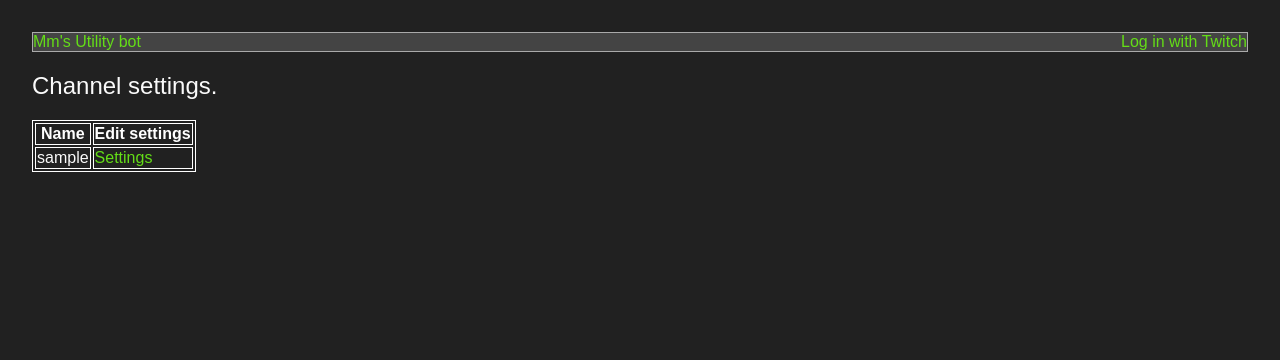
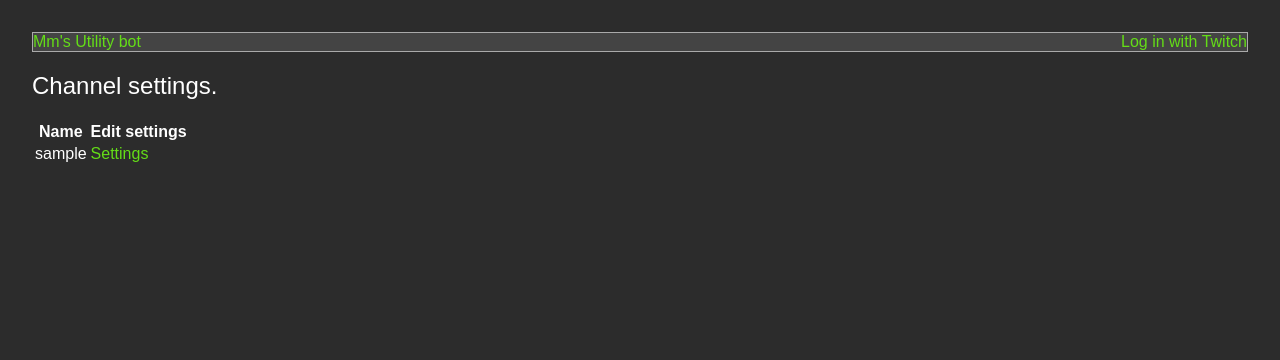
Before and after one commit to Mm2PL/MmsUtilityBot, a Flask app: template web/templates/channels_list.html in a window 1280 px wide. Shown: the top 360 px of the page. Run offline with Flask 2, Linux system fonts and the light colour scheme; the template is opened without the code that fills it: most values are stand-ins (such as "Sample title", 1, 10 or a date in 2020); parts of the project's set-up code (start-up, migrations or seed data) failed here and were passed over.

Commit message:
css is a nightmare you know?

```diff
--- a/web/static/global.css
+++ b/web/static/global.css
@@ -16,6 +16,18 @@
  * along with this program.  If not, see <https://www.gnu.org/licenses/>.
  */
 
+
+/*region Variables*/
+:root {
+    --highlight-color: #64DD17;
+    /*--background-color: #2C2C2C;*/
+    --background-color: #2C2C2C;
+    --foreground-color: #FFFFFF;
+}
+
+/*endregion*/
+
+/*region Font definitions*/
 @font-face {
     font-family: 'Fira Code';
     src: url(/static/FiraCode-Retina.woff2), url(/static/FiraCode-Regular.woff2);
@@ -26,20 +38,14 @@
     src: url(/static/FiraCode-VF.woff2);
 }
 
+/*endregion*/
+
+/*region Apply Fonts*/
 *,
 ::before,
 ::after {
     box-sizing: border-box;
     -webkit-font-smoothing: antialiased;
-}
-
-:focus {
-    outline: none;
-}
-
-body {
-    margin: 2em;
-    font-family: sans-serif;
 }
 
 code {
@@ -52,11 +58,39 @@ code {
     }
 }
 
-body {
-    color: #FAFAFA;
-    background: #212121;
+/*endregion*/
+
+:focus {
+    outline: none;
 }
 
+body {
+    margin: 2em;
+    font-family: sans-serif;
+}
+
+/*region Colors*/
+body {
+    /*color: #FAFAFA;*/
+    color: var(--foreground-color);
+    /*background: #212121;*/
+    background: var(--background-color);
+}
+
+a {
+    /*color: #64DD17;*/
+    color: var(--highlight-color);
+    text-decoration: none;
+}
+
+thead,
+tfoot {
+    color: #fff;
+}
+
+/*endregion*/
+
+/*region Images */
 .peepoSadDank {
     background: url(https://cdn.frankerfacez.com/dc/5a/dc5ab2633c6bd46cf17d37cd0d31d72f.png) no-repeat;
     background-size: 1rem;
@@ -73,11 +107,9 @@ body {
     display: inline-block;
 }
 
-a {
-    color: #64DD17;
-    text-decoration: none;
-}
+/*endregion*/
 
+/*region Buttons*/
 button.big_button {
     box-shadow: 0 3px 6px rgba(0, 0, 0, 0.16), 0 3px 6px rgba(0, 0, 0, 0.23);
     font-family: sans-serif;
@@ -100,6 +132,8 @@ button.big_button:hover {
     background: #BDBDBD;
 }
 
+/*endregion*/
+
 h1,
 h2,
 h3 {
@@ -117,15 +151,11 @@ li h3 {
     cursor: pointer;
 }
 
-table, td, th{
-    border: 1px solid #fff;
-}
+/*table, td, th {*/
+/*    border: 1px solid #fff;*/
+/*}*/
 
-thead,
-tfoot {
-    color: #fff;
-}
-
+/*region Text areas*/
 textarea, input {
     background-color: #212121;
     color: #ffffff;
@@ -140,6 +170,9 @@ textarea:disabled, input:disabled {
     color: #aaaaaa;
 }
 
+/*endregion*/
+
+/*region Navigation Stuff*/
 .flash_box {
     background-color: #006600;
     border: solid 1vh #00bb00;
@@ -161,3 +194,5 @@ nav {
 .nav_login {
     text-align: right;
 }
+
+/*endregion*/
```
